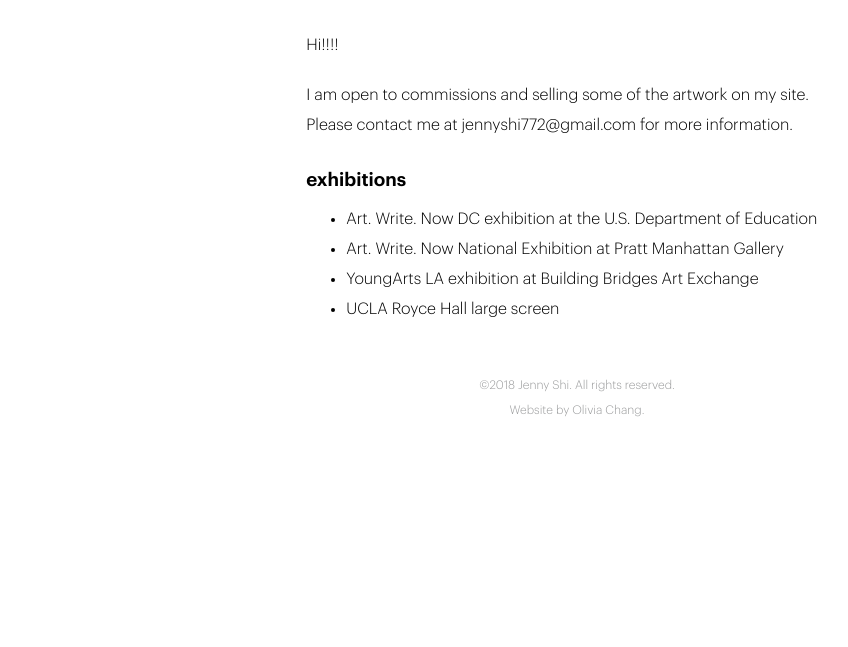
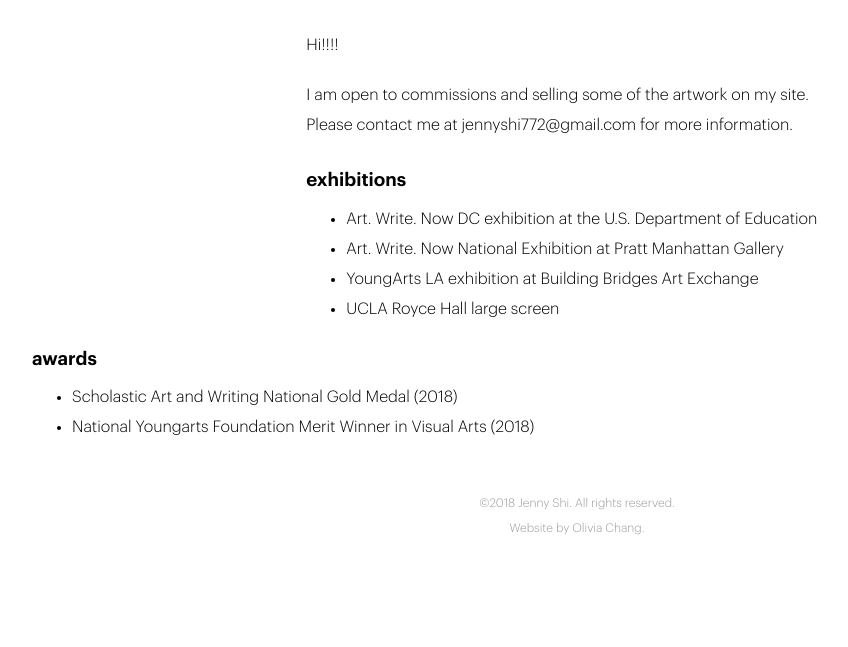
Before and after one commit to oliviachang29/jenny, a Jekyll site: the page built from about.markdown, in a window 1280 px wide. Shown: the part 685-1332 px from the top of the page, without its empty margins (63-911 px from the left). Built offline with Jekyll 4.4.1, drawn with Linux system fonts in a browser that asks for light colours; nearby versions of some CDN libraries; before the commit the page ends 1214 px from its top, so only the background shows below that.

Commit message:
Updated About

```diff
--- a/about.markdown
+++ b/about.markdown
@@ -19,3 +19,7 @@ layout: static
 		<li>UCLA Royce Hall large screen</li>
 	</ul>
 </div>
+<h3>awards</h3>
+<ul>
+		<li>Scholastic Art and Writing National Gold Medal (2018)</li>
+		<li>National Youngarts Foundation Merit Winner in Visual Arts (2018)</li>
```
